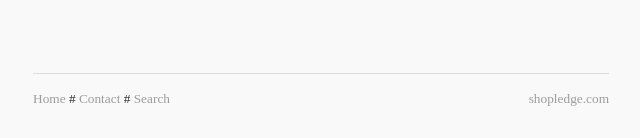
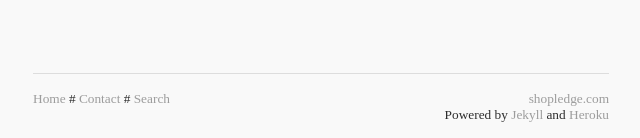
Before and after one commit to metamn/shopledge-dev, a Jekyll site: the page built from index.html, in a window 1280 px wide. Shown: the part 836-974 px from the top of the page, without its empty margins (319-959 px from the left). Built offline with Jekyll 4.4.1, drawn with Linux system fonts in a browser that asks for light colours.

Commit message:
Added powered by

```diff
--- a/_layouts/default.html
+++ b/_layouts/default.html
@@ -42,6 +42,8 @@
 
         <div class="col-2 right alignright">
           <a href="http://shopledge.com" title="Visit shopledge.com">shopledge.com</a>
+          <br/>
+          Powered by <a href="http://jekyllrb.com">Jekyll</a> and <a href="http://heroku.com">Heroku</a>
         </div>
       </div>
     </div>
```
Also changed, not shown: 6 other files.
